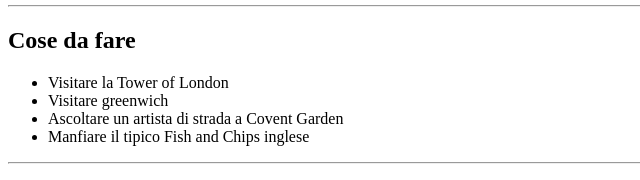
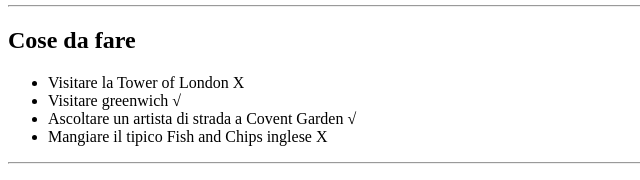
Before and after one commit to EnricoCiccolini/html-london-trip, a plain HTML site: page index.html in a window 1280 px wide. Shown: the part 876-1056 px from the top of the page, 0-640 px from the left. Drawn offline with Linux system fonts and the light colour scheme.

Commit message:
feat: aggiunti Entity Code.

```diff
--- a/index.html
+++ b/index.html
@@ -58,10 +58,10 @@
     <h2>Cose da fare </h2>
 
     <ul>
-        <li>Visitare la Tower of London</li>
-        <li>Visitare greenwich</li>
-        <li>Ascoltare un artista di strada a Covent Garden </li>
-        <li>Manfiare il tipico Fish and Chips inglese</li>
+        <li>Visitare la Tower of London &Chi;</li>
+        <li>Visitare greenwich &radic;</li>
+        <li>Ascoltare un artista di strada a Covent Garden &radic;</li>
+        <li>Mangiare il tipico Fish and Chips inglese &Chi;</li>
     </ul>
 
     <hr>
```
